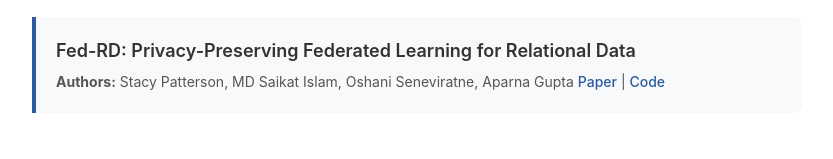
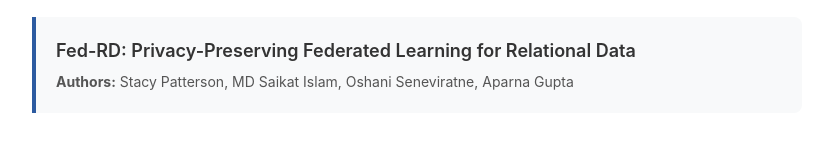
Before and after one commit to saikat15010/saikat15010.github.io, a plain HTML site: page index.html in a window 1280 px wide. Shown: the part 1109-1268 px from the top of the page, without its empty margins (398-1231 px from the left). Drawn offline with Linux system fonts and the light colour scheme.

Commit message:
Update index.html

```diff
--- a/index.html
+++ b/index.html
@@ -396,8 +396,7 @@
                     <div class="item-title">Fed-RD: Privacy-Preserving Federated Learning for Relational Data</div>
                     <div class="item-description">
                         <strong>Authors:</strong> Stacy Patterson, MD Saikat Islam, Oshani Seneviratne, Aparna Gupta
-                        <a href="#" class="publication-link">Paper</a> |
-                        <a href="#" class="publication-link">Code</a>
+
                     </div>
                 </div>
             </div>
```
